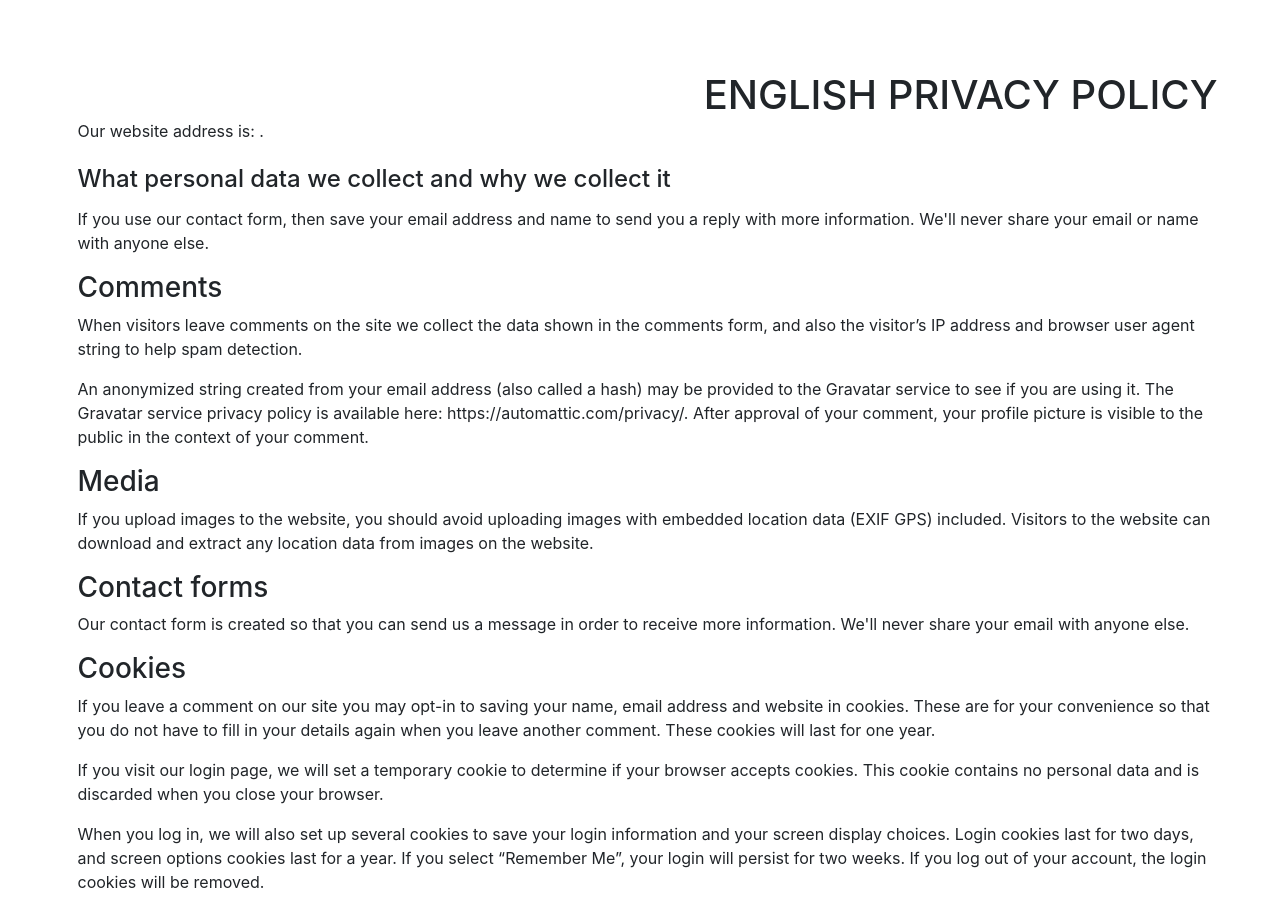
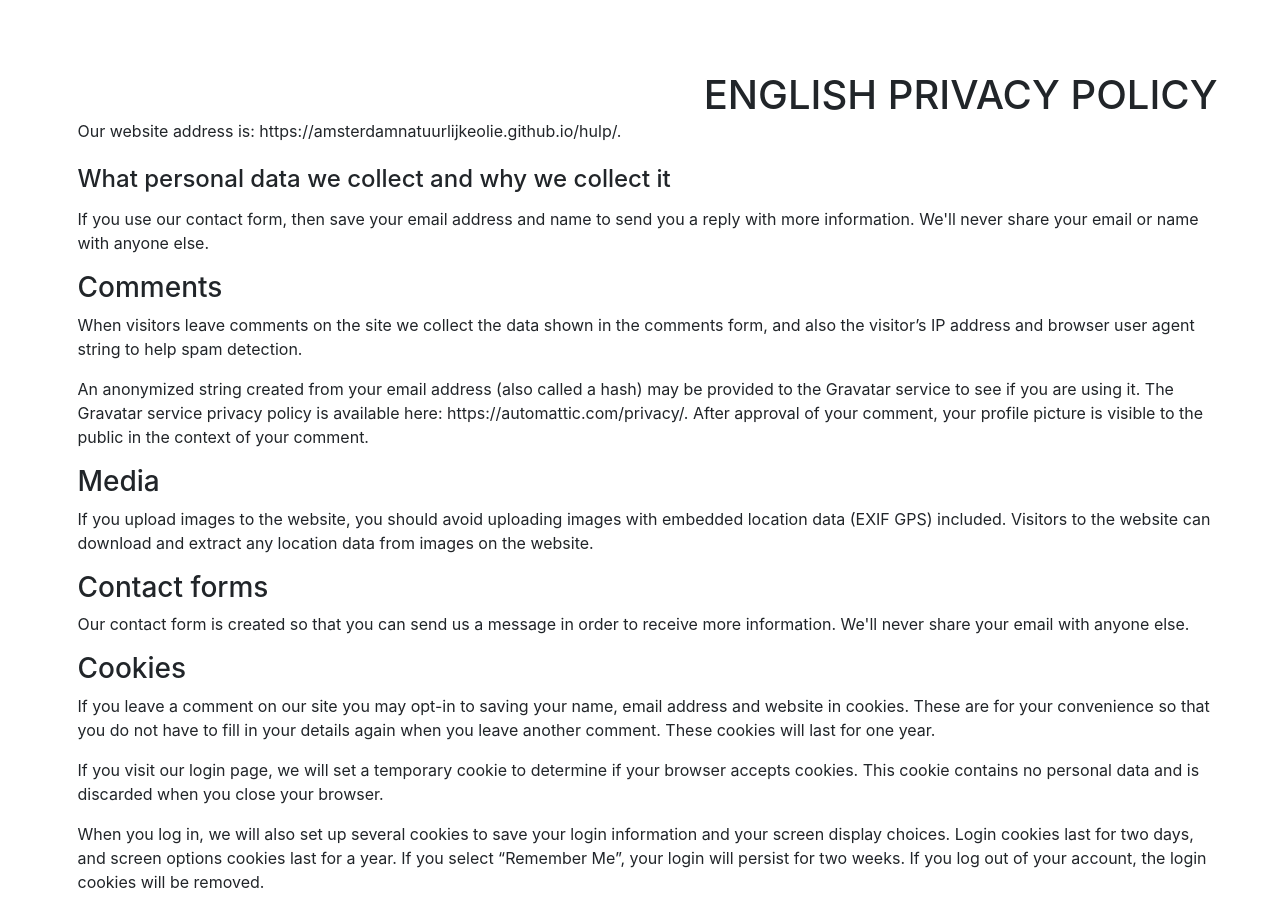
Before and after one commit to amsterdamnatuurlijkeolie/hulp, a plain HTML site: page privacy.html in a window 1280 px wide. Shown: the part 3943-4850 px from the top of the page. Drawn offline with Linux system fonts and the light colour scheme.

Commit message:
Update privacy.html

```diff
--- a/privacy.html
+++ b/privacy.html
@@ -165,7 +165,7 @@ Netherlands<br><br>
 
 <h1>ENGLISH PRIVACY POLICY</h1>
 		<br><br>
-<p>Our website address is: .</p>
+<p>Our website address is: https://amsterdamnatuurlijkeolie.github.io/hulp/.</p>
 
 
 
```
